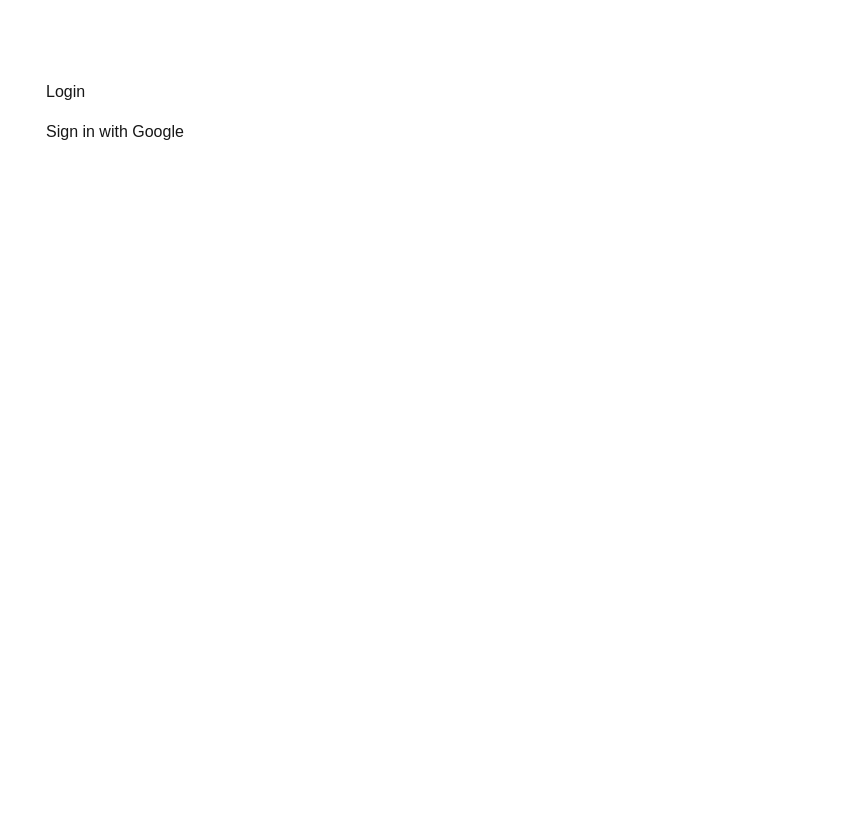
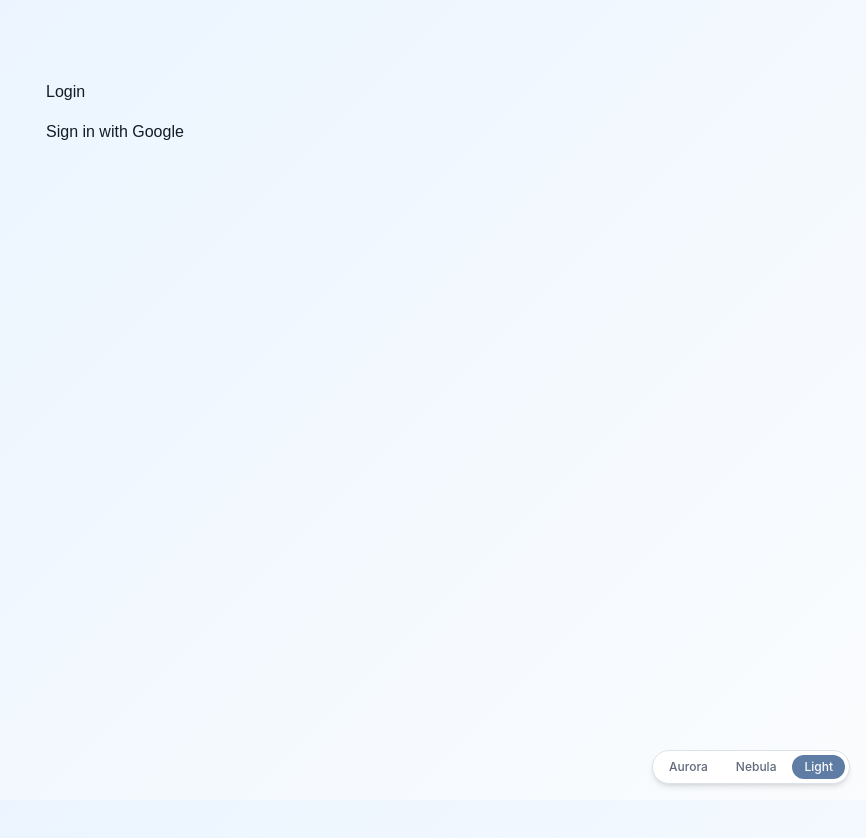
Before and after one commit to eskandari-reza/rlhf, a Next.js app in the folder apps/web/: page /login in a window 1280 px wide. Shown: the top 838 px of the page, without its empty margins (414-1280 px from the left). Built offline with nearby package versions, Linux system fonts and the light colour scheme; no server answers.

Commit message:
Add Tailwind v4, Aurora/Nebula/Light themes and theme switcher

```diff
--- a/apps/web/package.json
+++ b/apps/web/package.json
@@ -13,6 +13,7 @@
     "@rlhf/db": "workspace:*",
     "@rlhf/shared": "workspace:*",
     "@rlhf/ui": "workspace:*",
+    "@tailwindcss/postcss": "^4.3.3",
     "bcryptjs": "^3.0.3",
     "drizzle-orm": "0.43.1",
     "next": "16.3.0",
@@ -27,8 +28,8 @@
     "@types/react": "^19.1.0",
     "@types/react-dom": "^19.1.0",
     "autoprefixer": "^10.4.21",
-    "postcss": "^8.5.3",
-    "tailwindcss": "^3.4.17",
+    "postcss": "^8.5.29",
+    "tailwindcss": "^4.3.3",
     "typescript": "^5.8.3"
   }
 }
--- a/apps/web/postcss.config.mjs
+++ b/apps/web/postcss.config.mjs
@@ -1,9 +1,15 @@
-/** @type {import('postcss-load-config').Config} */
+// /** @type {import('postcss-load-config').Config} */
+// const config = {
+//   plugins: {
+//     tailwindcss: {},
+//     autoprefixer: {},
+//   },
+// };
+
+// export default config;
 const config = {
   plugins: {
-    tailwindcss: {},
-    autoprefixer: {},
+    "@tailwindcss/postcss": {},
   },
 };
-
 export default config;
--- a/apps/web/src/app/globals.css
+++ b/apps/web/src/app/globals.css
@@ -1,3 +1,76 @@
-@tailwind base;
-@tailwind components;
-@tailwind utilities;
+@import "tailwindcss";
+
+/* نام‌های رنگ برای کلاس‌هایی مثل bg-background و text-primary */
+@theme inline {
+  --color-background: var(--background);
+  --color-foreground: var(--foreground);
+  --color-card: var(--card);
+  --color-card-foreground: var(--card-foreground);
+  --color-muted: var(--muted);
+  --color-muted-foreground: var(--muted-foreground);
+  --color-border: var(--border);
+  --color-primary: var(--primary);
+  --color-primary-foreground: var(--primary-foreground);
+  --color-accent: var(--accent);
+  --color-accent-foreground: var(--accent-foreground);
+  --color-ring: var(--ring);
+}
+
+/* تم پیش‌فرض: Light */
+:root,
+[data-theme="light"] {
+  --background: oklch(99% 0.003 250);
+  --foreground: oklch(22% 0.02 260);
+  --card: oklch(100% 0 0);
+  --card-foreground: oklch(22% 0.02 260);
+  --muted: oklch(96% 0.008 250);
+  --muted-foreground: oklch(52% 0.03 255);
+  --border: oklch(91% 0.01 250);
+  --primary: oklch(58% 0.07 255);
+  --primary-foreground: oklch(99% 0 0);
+  --accent: oklch(93% 0.03 250);
+  --accent-foreground: oklch(30% 0.04 255);
+  --ring: oklch(58% 0.07 255);
+  --hero: linear-gradient(135deg, oklch(96% 0.02 250), oklch(99% 0.003 250));
+}
+
+/* تم Aurora: فانتزی روشن */
+[data-theme="aurora"] {
+  --background: oklch(96% 0.035 320);
+  --foreground: oklch(20% 0.02 300);
+  --card: oklch(100% 0.005 330);
+  --card-foreground: oklch(20% 0.02 300);
+  --muted: oklch(96% 0.02 320);
+  --muted-foreground: oklch(50% 0.04 300);
+  --border: oklch(90% 0.03 320);
+  --primary: oklch(70% 0.18 355);
+  --primary-foreground: oklch(99% 0 0);
+  --accent: oklch(85% 0.12 50);
+  --accent-foreground: oklch(30% 0.06 50);
+  --ring: oklch(70% 0.18 355);
+  --hero: linear-gradient(135deg, oklch(65% 0.22 330 / 0.35), oklch(72% 0.18 290 / 0.35));
+}
+
+/* تم Nebula: فانتزی تیره */
+[data-theme="nebula"] {
+  color-scheme: dark;
+  --background: oklch(18% 0.03 280);
+  --foreground: oklch(95% 0.01 280);
+  --card: oklch(23% 0.04 280);
+  --card-foreground: oklch(95% 0.01 280);
+  --muted: oklch(27% 0.04 280);
+  --muted-foreground: oklch(72% 0.03 280);
+  --border: oklch(32% 0.05 285);
+  --primary: oklch(60% 0.22 290);
+  --primary-foreground: oklch(99% 0 0);
+  --accent: oklch(78% 0.14 60);
+  --accent-foreground: oklch(22% 0.05 60);
+  --ring: oklch(70% 0.2 290);
+  --hero: linear-gradient(135deg, oklch(70% 0.2 290 / 0.22), oklch(75% 0.18 200 / 0.14));}
+
+body {
+  background-color: var(--background);
+  background-image: var(--hero);
+  background-attachment: fixed;
+  color: var(--foreground);
+}
--- a/apps/web/src/app/layout.tsx
+++ b/apps/web/src/app/layout.tsx
@@ -1,18 +1,26 @@
 import type { Metadata } from "next";
 import "./globals.css";
+import ThemeSwitcher from "@/components/theme-switcher";
 
 export const metadata: Metadata = {
   title: "RLHF",
   description: "RLHF monorepo web application",
 };
 
+// قبل از نمایش صفحه تم ذخیره‌شده را اعمال می‌کند تا رنگ نپرد
+const themeScript = `(function(){try{var t=localStorage.getItem("theme");if(t==="aurora"||t==="nebula"||t==="light"){document.documentElement.dataset.theme=t}}catch(e){}})();`;
+
 export default function RootLayout({
   children,
 }: Readonly<{ children: React.ReactNode }>) {
   return (
-    <html lang="en">
-      <body className="min-h-screen bg-white text-neutral-900 antialiased">
+    <html lang="en" suppressHydrationWarning>
+      <head>
+        <script dangerouslySetInnerHTML={{ __html: themeScript }} />
+      </head>
+      <body className="min-h-screen bg-background text-foreground antialiased">
         {children}
+        <ThemeSwitcher />
       </body>
     </html>
   );
--- /dev/null
+++ b/apps/web/src/components/theme-switcher.tsx
@@ -0,0 +1,47 @@
+"use client";
+
+import { useEffect, useState } from "react";
+
+const THEMES = [
+  { id: "aurora", label: "Aurora" },
+  { id: "nebula", label: "Nebula" },
+  { id: "light", label: "Light" },
+] as const;
+
+export default function ThemeSwitcher() {
+  const [theme, setTheme] = useState<string>("light");
+
+  useEffect(() => {
+    setTheme(document.documentElement.dataset.theme ?? "light");
+  }, []);
+
+  function choose(id: string) {
+    document.documentElement.dataset.theme = id;
+    try {
+      localStorage.setItem("theme", id);
+    } catch {}
+    setTheme(id);
+  }
+
+  return (
+    <div
+      dir="ltr"
+      className="fixed bottom-4 right-4 z-50 flex gap-1 rounded-full border border-border bg-card p-1 shadow-md"
+    >
+      {THEMES.map((t) => (
+        <button
+          key={t.id}
+          onClick={() => choose(t.id)}
+          className={
+            "rounded-full px-3 py-1 text-xs font-medium transition-colors " +
+            (theme === t.id
+              ? "bg-primary text-primary-foreground"
+              : "text-muted-foreground hover:bg-muted")
+          }
+        >
+          {t.label}
+        </button>
+      ))}
+    </div>
+  );
+}
```
Also changed, not shown: 1 other file (tests, documents, lock files or other folders).
